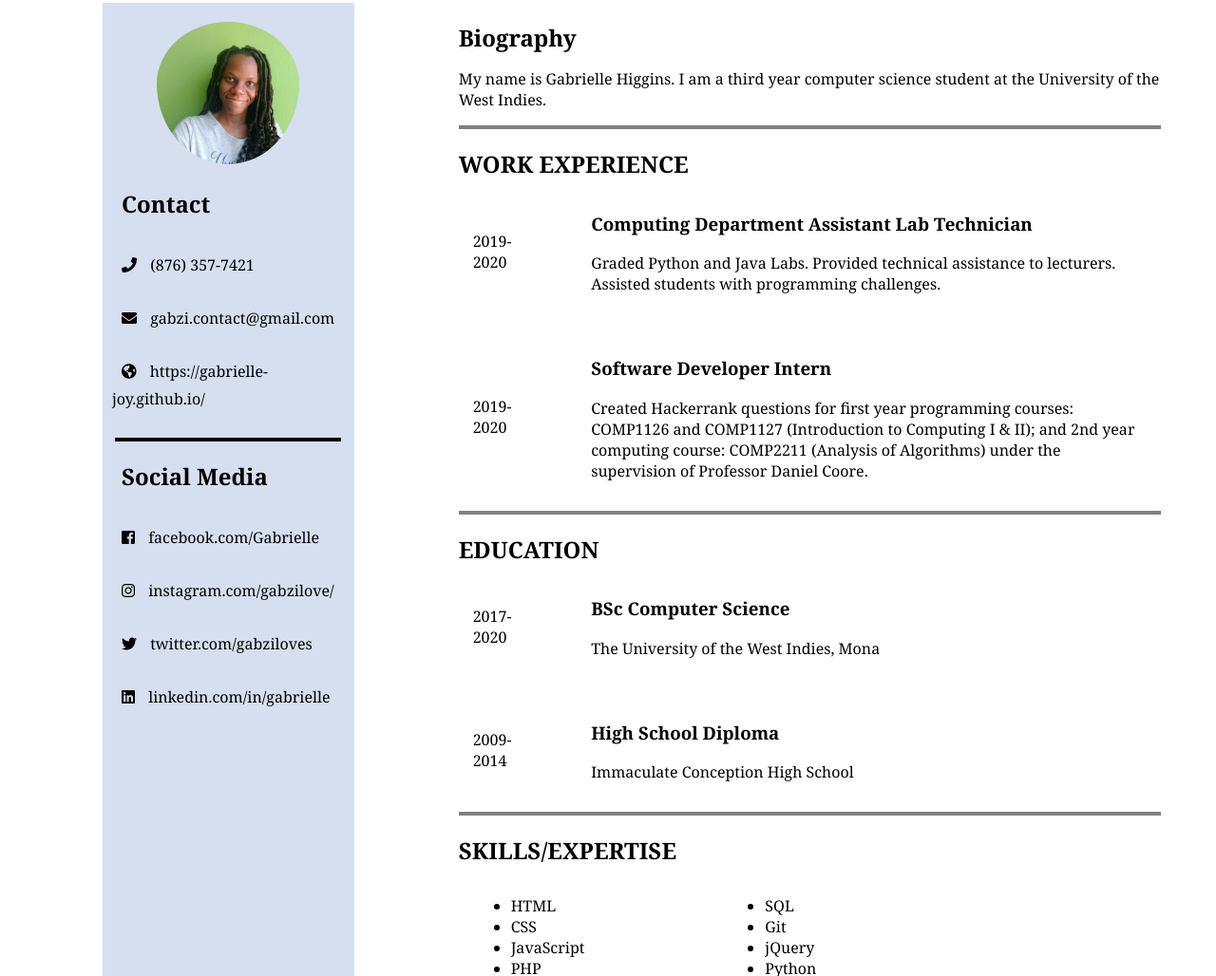
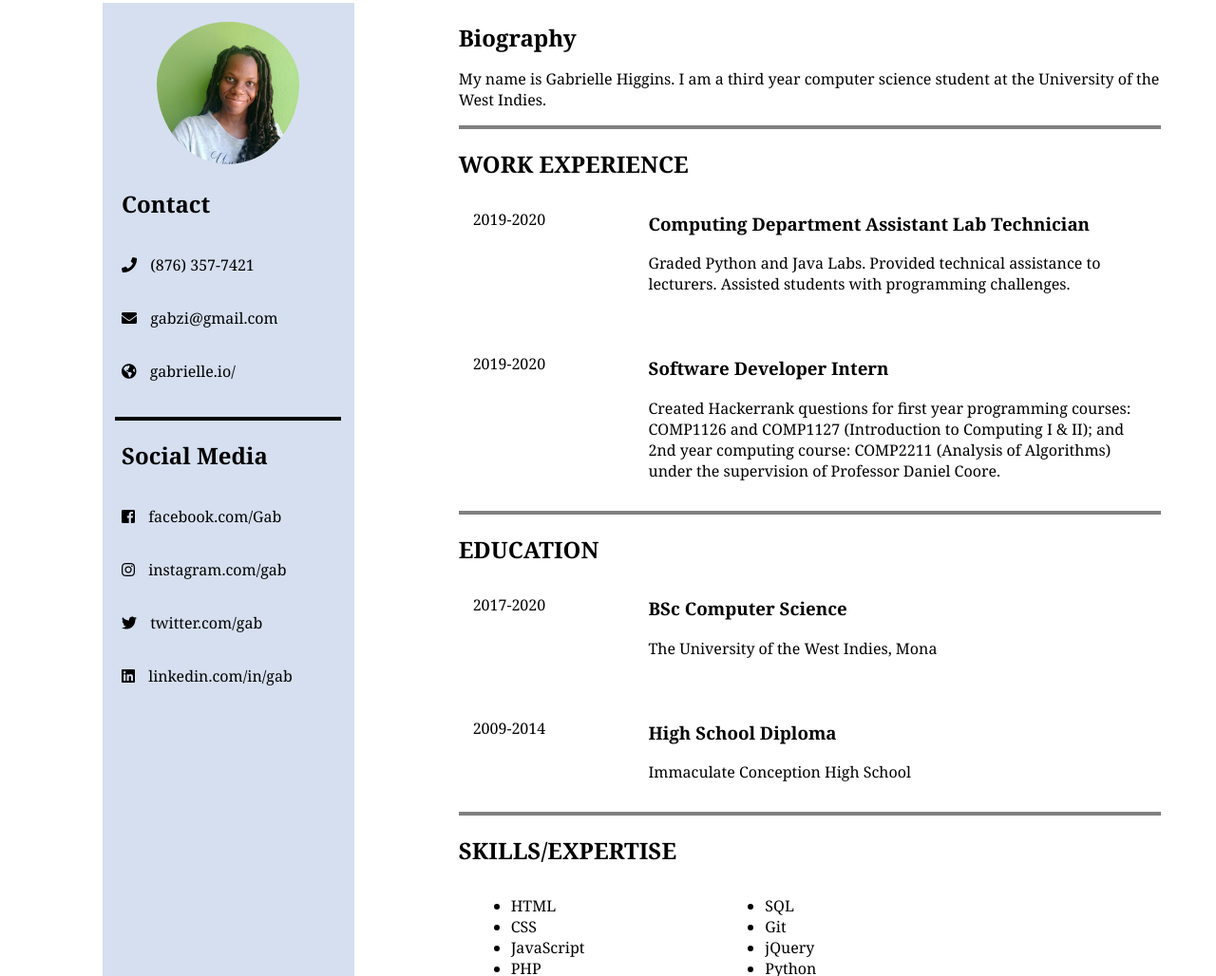
Before and after one commit to Gabrielle-Joy/gabrielle-joy.github.io, a plain HTML site: page index.html in a window 1280 px wide. Shown: the part 306-1334 px from the top of the page at 95% size. Drawn offline with Linux system fonts and the light colour scheme.

Commit message:
touch ups

```diff
--- a/index.html
+++ b/index.html
@@ -32,11 +32,11 @@
                     </li>
                     <li>
                         <i class="fas fa-envelope"></i>
-                        gabzi.contact@gmail.com
+                        gabzi@gmail.com
                     </li>
                     <li>
                         <i class="fas fa-globe-americas"></i>
-                        https://gabrielle-joy.github.io/
+                        gabrielle.io/
                     </li>
                 </ul>
             </div>
@@ -46,19 +46,19 @@
                 <ul>
                     <li>
                         <i class="fab fa-facebook-square"></i>
-                        <a href="https://www.facebook.com/GabrielleJoyHiggins">facebook.com/Gabrielle</a>
+                        <a href="https://www.facebook.com/GabrielleJoyHiggins">facebook.com/Gab</a>
                     </li>
                     <li>
                         <i class="fab fa-instagram"></i>
-                        <a href="https://www.instagram.com/gabzilove/">instagram.com/gabzilove/</a>
+                        <a href="https://www.instagram.com/gabzilove/">instagram.com/gab</a>
                     </li>
                     <li>
                         <i class="fab fa-twitter"></i>
-                        <a href="https://twitter.com/gabziloves">twitter.com/gabziloves</a>
+                        <a href="https://twitter.com/gabziloves">twitter.com/gab</a>
                     </li>
                     <li>
                         <i class="fab fa-linkedin"></i>
-                        <a href="https://www.linkedin.com/in/gabrielle-higgins/">linkedin.com/in/gabrielle</a>
+                        <a href="https://www.linkedin.com/in/gabrielle-higgins/">linkedin.com/in/gab</a>
                     </li>
                 </ul>
             </div>
--- a/style.css
+++ b/style.css
@@ -1,5 +1,6 @@
 * {
     font-family: Georgia, 'Times New Roman', Times, serif;
+    word-wrap: break-word;
 }
 
 .container {
@@ -129,7 +130,14 @@ div h2 {
 }
 
 .date{
-    margin-right: 50px;
+    margin-right: 10px;
+    width: 200px;
+    float: left;
+    align-self: flex-start;
+}
+
+.date p {
+    position: relative;
 }
 
 div.details {
```
Also changed, not shown: images/GJ-logo.png (added).
